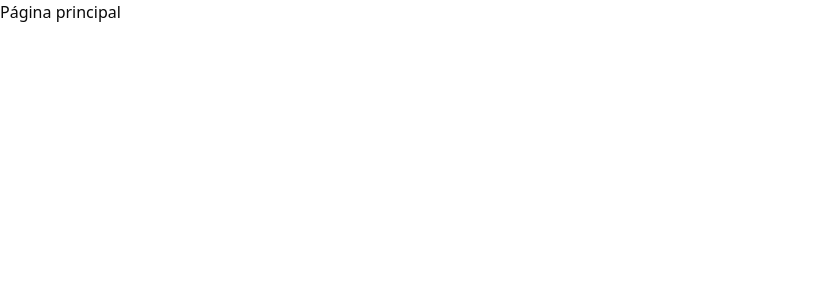
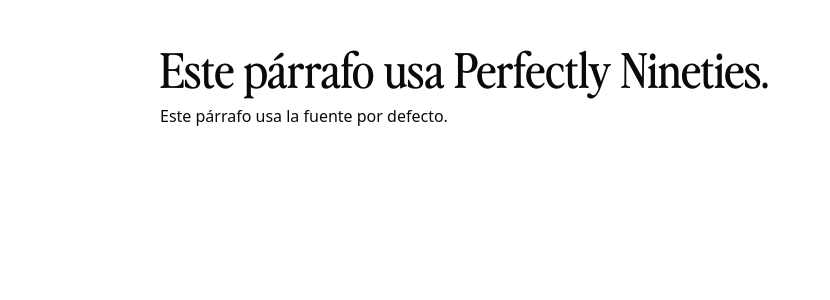
Before and after one commit to claullopcastella/Portafolio, a Vue app: page / in a window 1280 px wide. Shown: the top 300 px of the page, without its empty margins (0-830 px from the left). Built offline with nearby package versions, Linux system fonts and the light colour scheme.

Commit message:
márgenes de home cerrados POR FIN

```diff
--- a/package.json
+++ b/package.json
@@ -10,10 +10,11 @@
   },
   "dependencies": {
     "@tailwindcss/vite": "^4.1.18",
+    "@vueuse/core": "^14.2.1",
     "class-variance-authority": "^0.7.1",
     "clsx": "^2.1.1",
     "lucide-vue-next": "^0.563.0",
-    "reka-ui": "^2.8.0",
+    "reka-ui": "^2.8.2",
     "tailwind-merge": "^3.4.0",
     "tailwindcss": "^4.1.18",
     "vue": "^3.5.24",
--- /dev/null
+++ b/src/components/ui/dropdown-menu/DropdownMenu.vue
@@ -0,0 +1,19 @@
+<script setup lang="ts">
+import type { DropdownMenuRootEmits, DropdownMenuRootProps } from "reka-ui"
+import { DropdownMenuRoot, useForwardPropsEmits } from "reka-ui"
+
+const props = defineProps<DropdownMenuRootProps>()
+const emits = defineEmits<DropdownMenuRootEmits>()
+
+const forwarded = useForwardPropsEmits(props, emits)
+</script>
+
+<template>
+  <DropdownMenuRoot
+    v-slot="slotProps"
+    data-slot="dropdown-menu"
+    v-bind="forwarded"
+  >
+    <slot v-bind="slotProps" />
+  </DropdownMenuRoot>
+</template>
--- /dev/null
+++ b/src/components/ui/dropdown-menu/DropdownMenuContent.vue
@@ -0,0 +1,39 @@
+<script setup lang="ts">
+import type { DropdownMenuContentEmits, DropdownMenuContentProps } from "reka-ui"
+import type { HTMLAttributes } from "vue"
+import { reactiveOmit } from "@vueuse/core"
+import {
+  DropdownMenuContent,
+  DropdownMenuPortal,
+  useForwardPropsEmits,
+} from "reka-ui"
+import { cn } from "@/lib/utils"
+
+defineOptions({
+  inheritAttrs: false,
+})
+
+const props = withDefaults(
+  defineProps<DropdownMenuContentProps & { class?: HTMLAttributes["class"] }>(),
+  {
+    sideOffset: 4,
+  },
+)
+const emits = defineEmits<DropdownMenuContentEmits>()
+
+const delegatedProps = reactiveOmit(props, "class")
+
+const forwarded = useForwardPropsEmits(delegatedProps, emits)
+</script>
+
+<template>
+  <DropdownMenuPortal>
+    <DropdownMenuContent
+      data-slot="dropdown-menu-content"
+      v-bind="{ ...$attrs, ...forwarded }"
+      :class="cn('bg-popover text-popover-foreground data-[state=open]:animate-in data-[state=closed]:animate-out data-[state=closed]:fade-out-0 data-[state=open]:fade-in-0 data-[state=closed]:zoom-out-95 data-[state=open]:zoom-in-95 data-[side=bottom]:slide-in-from-top-2 data-[side=left]:slide-in-from-right-2 data-[side=right]:slide-in-from-left-2 data-[side=top]:slide-in-from-bottom-2 z-50 max-h-(--reka-dropdown-menu-content-available-height) min-w-8rem origin-(--reka-dropdown-menu-content-transform-origin) overflow-x-hidden overflow-y-auto rounded-md border p-1 shadow-md', props.class)"
+    >
+      <slot />
+    </DropdownMenuContent>
+  </DropdownMenuPortal>
+</template>
--- /dev/null
+++ b/src/components/ui/dropdown-menu/DropdownMenuItem.vue
@@ -0,0 +1,31 @@
+<script setup lang="ts">
+import type { DropdownMenuItemProps } from "reka-ui"
+import type { HTMLAttributes } from "vue"
+import { reactiveOmit } from "@vueuse/core"
+import { DropdownMenuItem, useForwardProps } from "reka-ui"
+import { cn } from "@/lib/utils"
+
+const props = withDefaults(defineProps<DropdownMenuItemProps & {
+  class?: HTMLAttributes["class"]
+  inset?: boolean
+  variant?: "default" | "destructive"
+}>(), {
+  variant: "default",
+})
+
+const delegatedProps = reactiveOmit(props, "inset", "variant", "class")
+
+const forwardedProps = useForwardProps(delegatedProps)
+</script>
+
+<template>
+  <DropdownMenuItem
+    data-slot="dropdown-menu-item"
+    :data-inset="inset ? '' : undefined"
+    :data-variant="variant"
+    v-bind="forwardedProps"
+    :class="cn('focus:bg-accent focus:text-accent-foreground data-[variant=destructive]:text-destructive data-[variant=destructive]:focus:bg-destructive/10 dark:data-[variant=destructive]:focus:bg-destructive/20 data-[variant=destructive]:focus:text-destructive data-[variant=destructive]:*:svg:!text-destructive [&_svg:not([class*=\'text-\'])]:text-muted-foreground relative flex cursor-default items-center gap-2 rounded-sm px-2 py-1.5 text-sm outline-hidden select-none data-disabled:pointer-events-none data-disabled:opacity-50 data-inset:pl-8 [&_svg]:pointer-events-none [&_svg]:shrink-0 [&_svg:not([class*=\'size-\'])]:size-4', props.class)"
+  >
+    <slot />
+  </DropdownMenuItem>
+</template>
--- /dev/null
+++ b/src/components/ui/dropdown-menu/DropdownMenuLabel.vue
@@ -0,0 +1,23 @@
+<script setup lang="ts">
+import type { DropdownMenuLabelProps } from "reka-ui"
+import type { HTMLAttributes } from "vue"
+import { reactiveOmit } from "@vueuse/core"
+import { DropdownMenuLabel, useForwardProps } from "reka-ui"
+import { cn } from "@/lib/utils"
+
+const props = defineProps<DropdownMenuLabelProps & { class?: HTMLAttributes["class"], inset?: boolean }>()
+
+const delegatedProps = reactiveOmit(props, "class", "inset")
+const forwardedProps = useForwardProps(delegatedProps)
+</script>
+
+<template>
+  <DropdownMenuLabel
+    data-slot="dropdown-menu-label"
+    :data-inset="inset ? '' : undefined"
+    v-bind="forwardedProps"
+    :class="cn('px-2 py-1.5 text-sm font-medium data-inset:pl-8', props.class)"
+  >
+    <slot />
+  </DropdownMenuLabel>
+</template>
--- /dev/null
+++ b/src/components/ui/dropdown-menu/DropdownMenuTrigger.vue
@@ -0,0 +1,17 @@
+<script setup lang="ts">
+import type { DropdownMenuTriggerProps } from "reka-ui"
+import { DropdownMenuTrigger, useForwardProps } from "reka-ui"
+
+const props = defineProps<DropdownMenuTriggerProps>()
+
+const forwardedProps = useForwardProps(props)
+</script>
+
+<template>
+  <DropdownMenuTrigger
+    data-slot="dropdown-menu-trigger"
+    v-bind="forwardedProps"
+  >
+    <slot />
+  </DropdownMenuTrigger>
+</template>
--- a/src/pages/home/Home.vue
+++ b/src/pages/home/Home.vue
@@ -4,12 +4,41 @@
 </script>
 
 <template>
+  <div class="contenedor">
+    <div class="contenido">
+  <p class="parrafo-introduccion">
+    Este párrafo usa Perfectly Nineties.
+  </p>
 
-<h1>Página principal</h1>
-
-
+  <p>
+    Este párrafo usa la fuente por defecto.
+  </p>
+  </div>
+  </div>
 </template>
 
 <style scoped>
+.parrafo-introduccion {
+  font-family: "perfectly-nineties-regular", sans-serif;
+  font-size: 2.5rem;
+  transition: font-size 0.3s ease-in-out;
+}
 
+.contenedor {
+  width: 100%;
+  padding: 0 10rem;
+  box-sizing: border-box;
+  margin: 2rem 0;
+}
+
+.contenido {
+  margin: 0 auto;
+}
+
+@media (min-width: 1024px) {
+  .parrafo-introduccion {
+    font-size: 3rem;
+  }
+
+}
 </style>
--- a/tsconfig.app.json
+++ b/tsconfig.app.json
@@ -8,7 +8,7 @@
     "strict": true,
     "noUnusedLocals": true,
     "noUnusedParameters": true,
-    "erasableSyntaxOnly": true,
+    "isolatedModules": true,
     "noFallthroughCasesInSwitch": true,
     "noUncheckedSideEffectImports": true,
 
```
Also changed, not shown: src/components/ui/dropdown-menu/index.ts (added, +16 -0 lines), 1 other file (tests, documents, lock files or other folders).
